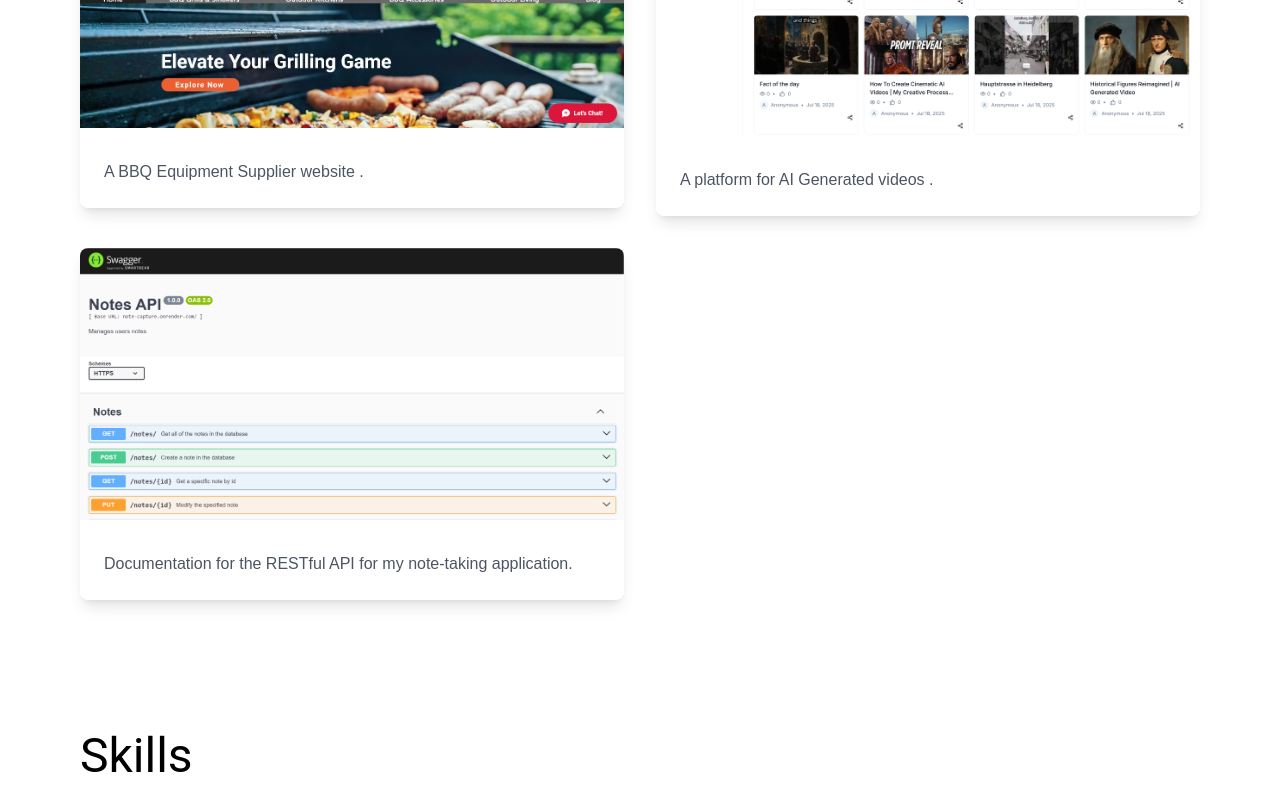
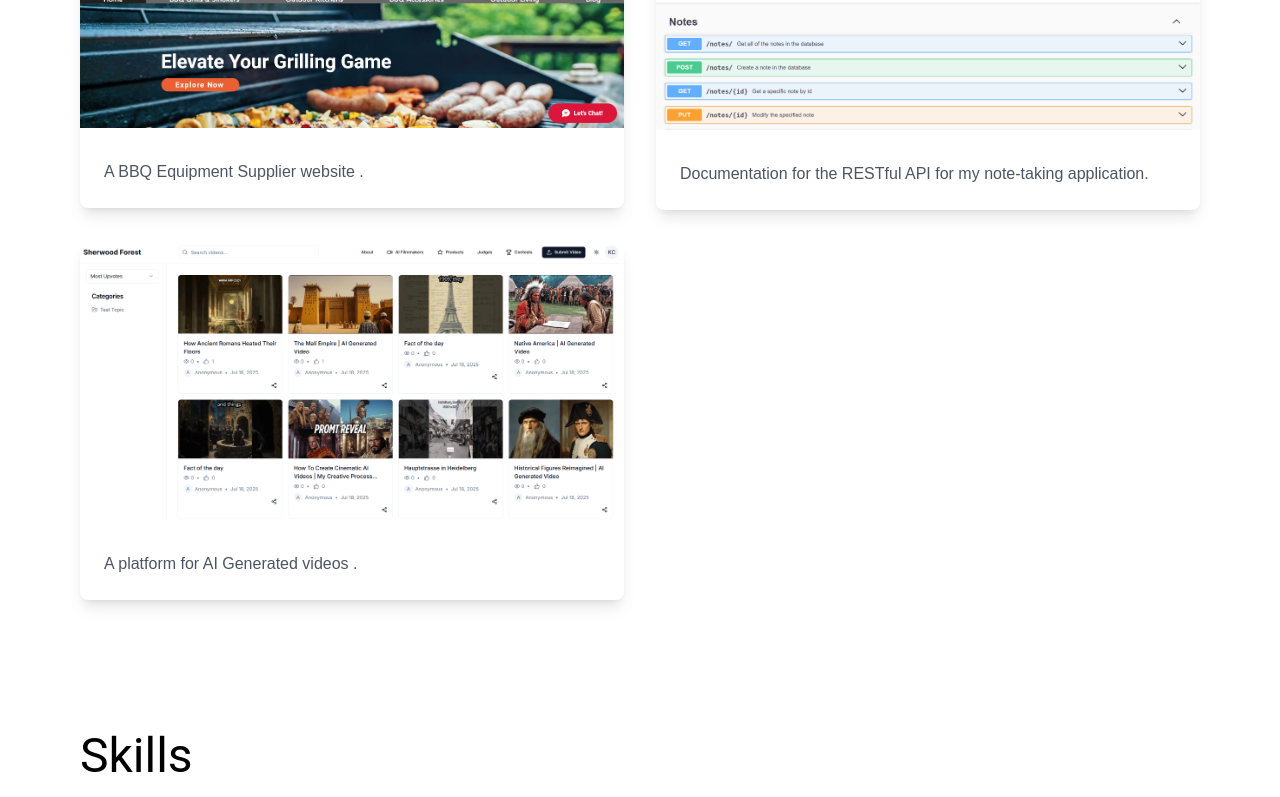
Before and after one commit to Yobamba/ednilson, a Next.js app: page / in a window 1280 px wide. Shown: the part 1594-2391 px from the top of the page. Built offline with nearby package versions, Linux system fonts and the light colour scheme; what @mui/material-nextjs would draw is missing.

Commit message:
reordered projects

```diff
--- a/src/app/page.tsx
+++ b/src/app/page.tsx
@@ -36,12 +36,6 @@ const projects = [
     imageUrl: '/images/bbq.png',
     projectUrl: 'https://www.mathewsbbqsupply.com/'
   },
-  {
-    title: "SherwoodAI",
-    description: 'A platform for AI Generated videos .',
-    imageUrl: '/images/sherwood.png',
-    projectUrl: 'https://sherwoodai.vercel.app/'
-  },
   // {
   //   title: 'TO DO MANAGER',
   //   description: 'A personal kanban board to manage your tasks.',
@@ -59,6 +53,12 @@ const projects = [
     description: 'Documentation for the RESTful API for my note-taking application.',
     imageUrl: '/images/notes_api_ss.png',
     projectUrl: 'https://note-capture.onrender.com/api-docs/#/'
+  },
+  {
+    title: "SherwoodAI",
+    description: 'A platform for AI Generated videos .',
+    imageUrl: '/images/sherwood.png',
+    projectUrl: 'https://sherwoodai.vercel.app/'
   }
 
   // Add more projects here
```
